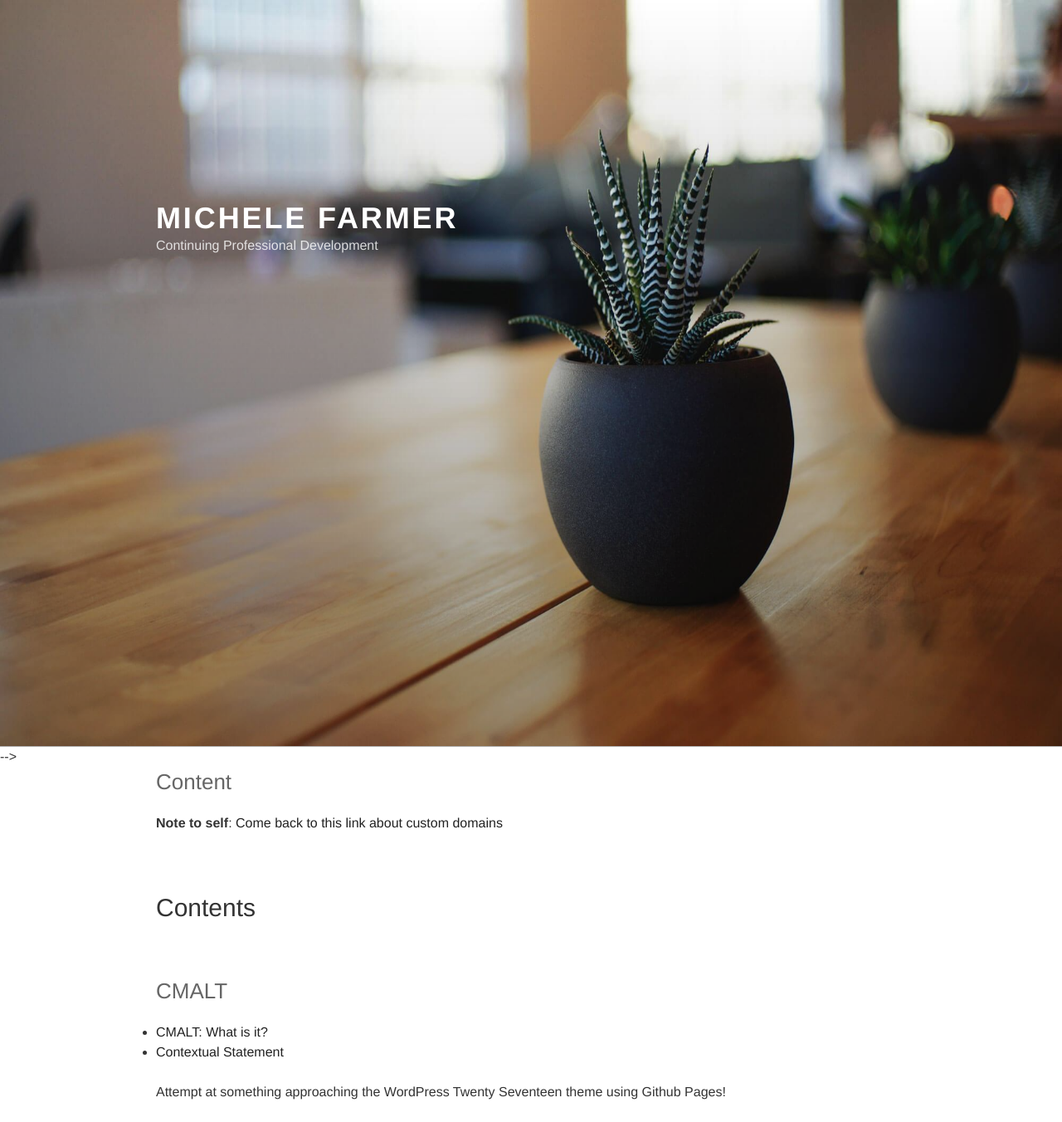
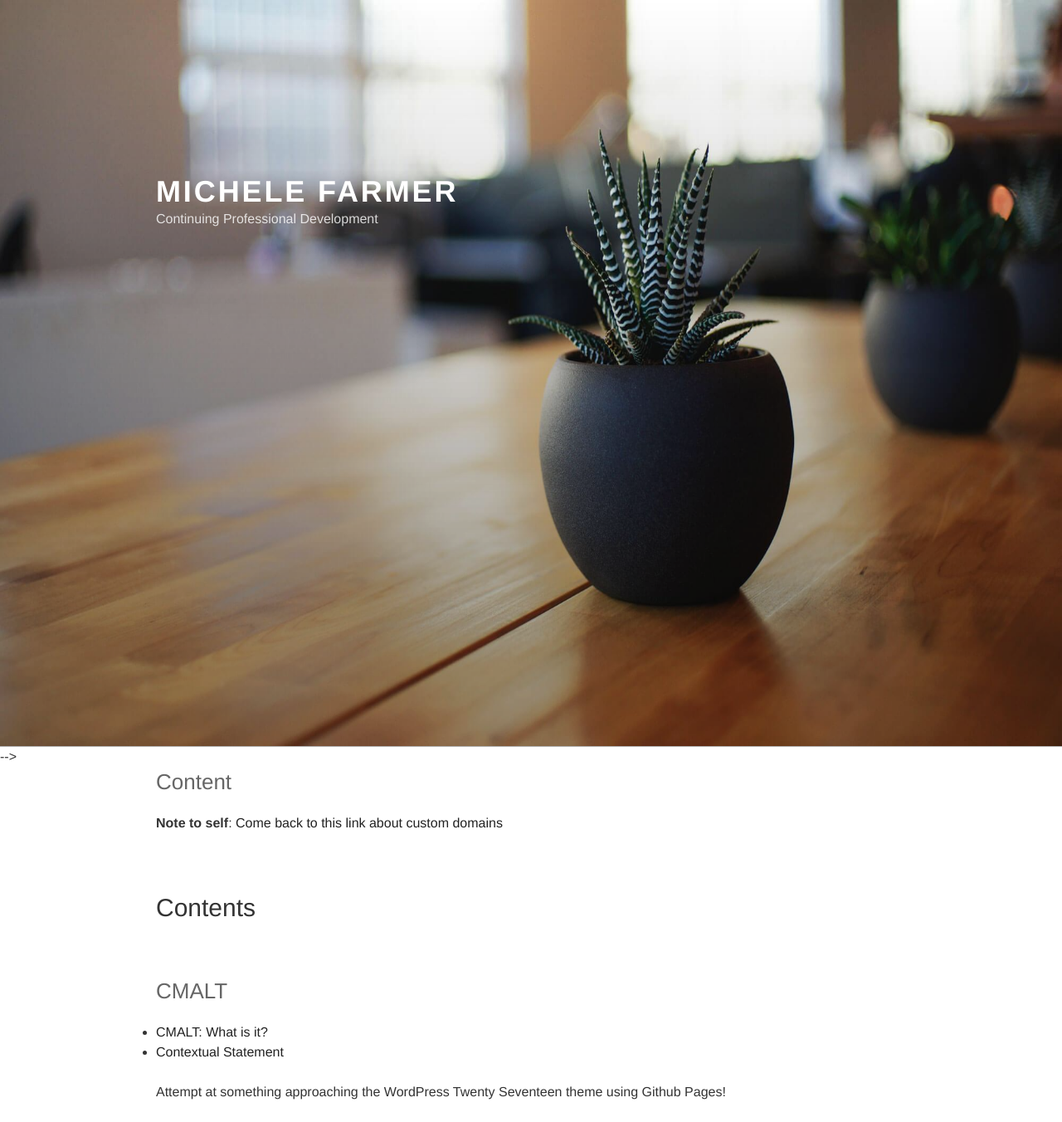
Before and after one commit to uclsenit/uclsenit.github.io, a Jekyll site: the page built from index.md, in a window 1280 px wide. Shown: the whole page at 83% size. Built offline with Jekyll 4.4.1, drawn with Linux system fonts in a browser that asks for light colours; nearby versions of some CDN libraries; some web fonts are replaced; our own code applies the rules of GitHub Pages for plain Markdown files; a script that is not in the unit is left out.

Commit message:
Update /assets/css/style.scss
Changed .header-gradient padding:15em 0 3em 0 to 13em 0 3em 0, as a test

```diff
--- a/assets/css/style.scss
+++ b/assets/css/style.scss
@@ -635,7 +635,7 @@ header {
     // height: auto;
     // max-height: 50%;
     // padding-top: 0;
-    padding: 15em 0 3em 0;
+    padding: 13em 0 3em 0;
     content: "";
     position: absolute;
     // right: 0;
```
